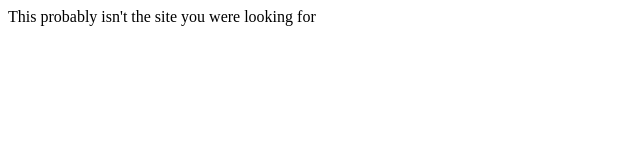
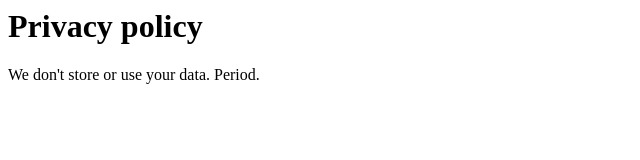
Before and after one commit to beneficii/beneficii.github.io, a plain HTML site: page index.html in a window 1280 px wide. Shown: the whole page, without its empty margins (0-640 px from the left). Drawn offline with Linux system fonts and the light colour scheme.

Commit message:
Privacy policy update

```diff
--- a/index.html
+++ b/index.html
@@ -1 +1,2 @@
-This probably isn't the site you were looking for
+<h1>Privacy policy</h1>
+<p>We don't store or use your data. Period.</p>
```
